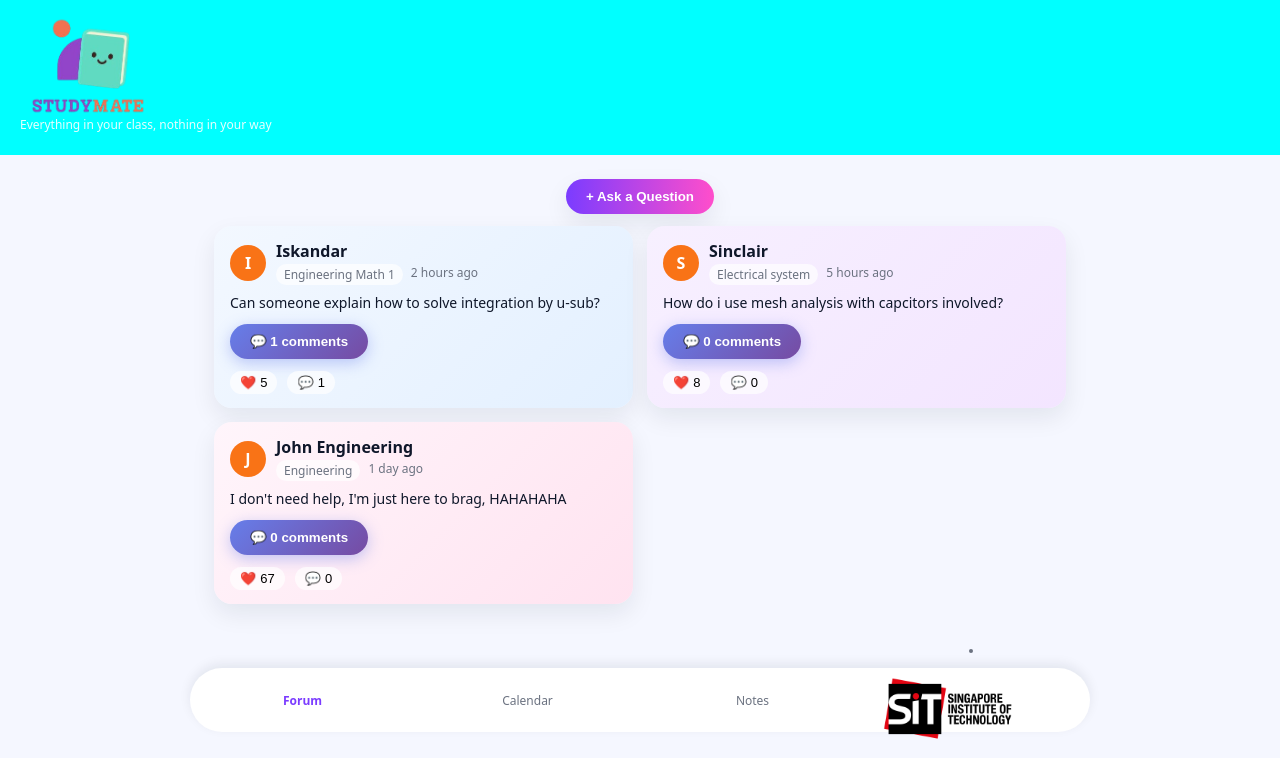
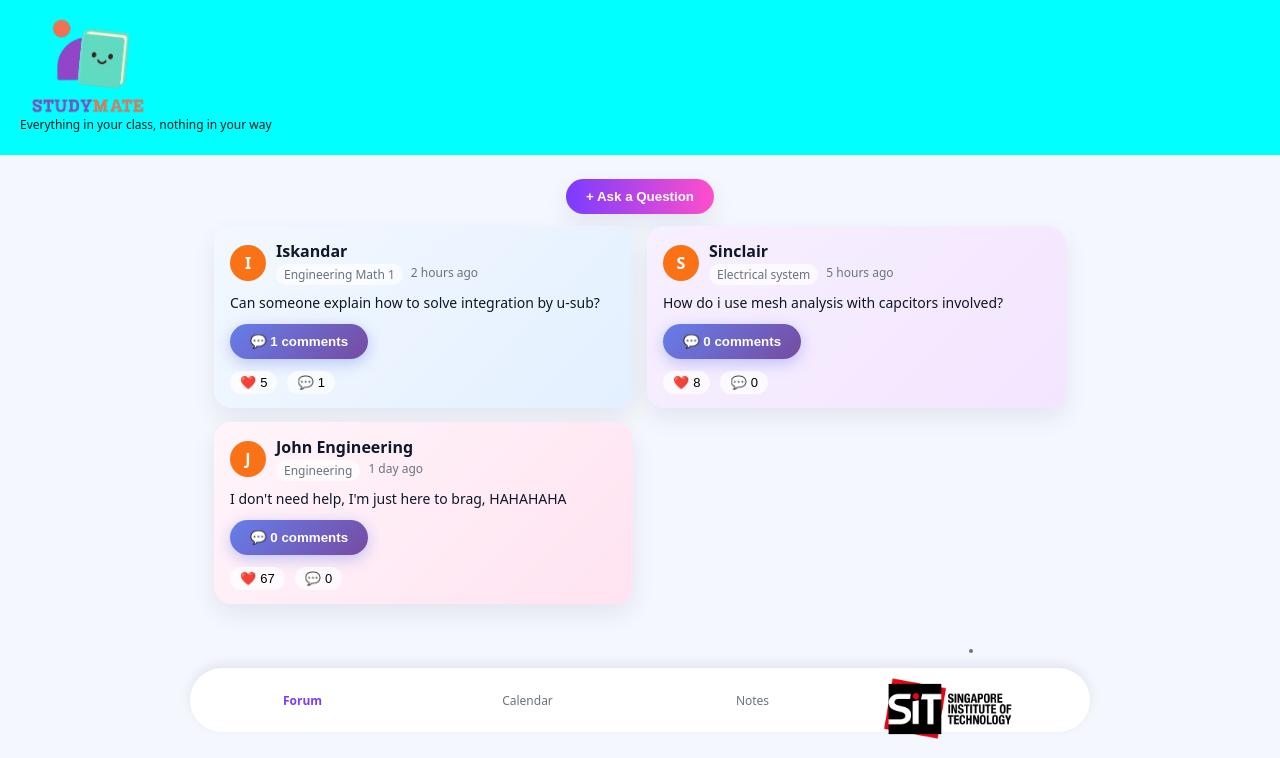
Before and after one commit to Iskandar-Create/UDE-APP, a Flask app: page / in a window 1280 px wide. Shown: the top 758 px of the page. Run offline with Flask 3, Linux system fonts and the light colour scheme.

Commit message:
Update styles.css

```diff
--- a/static/styles.css
+++ b/static/styles.css
@@ -10,6 +10,7 @@
   --text-main: #0f172a;
   --text-muted: #6b7280;
   --white: #ffffff;
+  --black: #000000;
 }
 
 *, *::before, *::after { box-sizing: border-box; }
@@ -23,7 +24,7 @@ body {
 
 .topbar {
   background: #00ffff;
-  color: var(--white);
+  color: var(--black);
   padding: 16px 20px 22px;
 }
 
```
